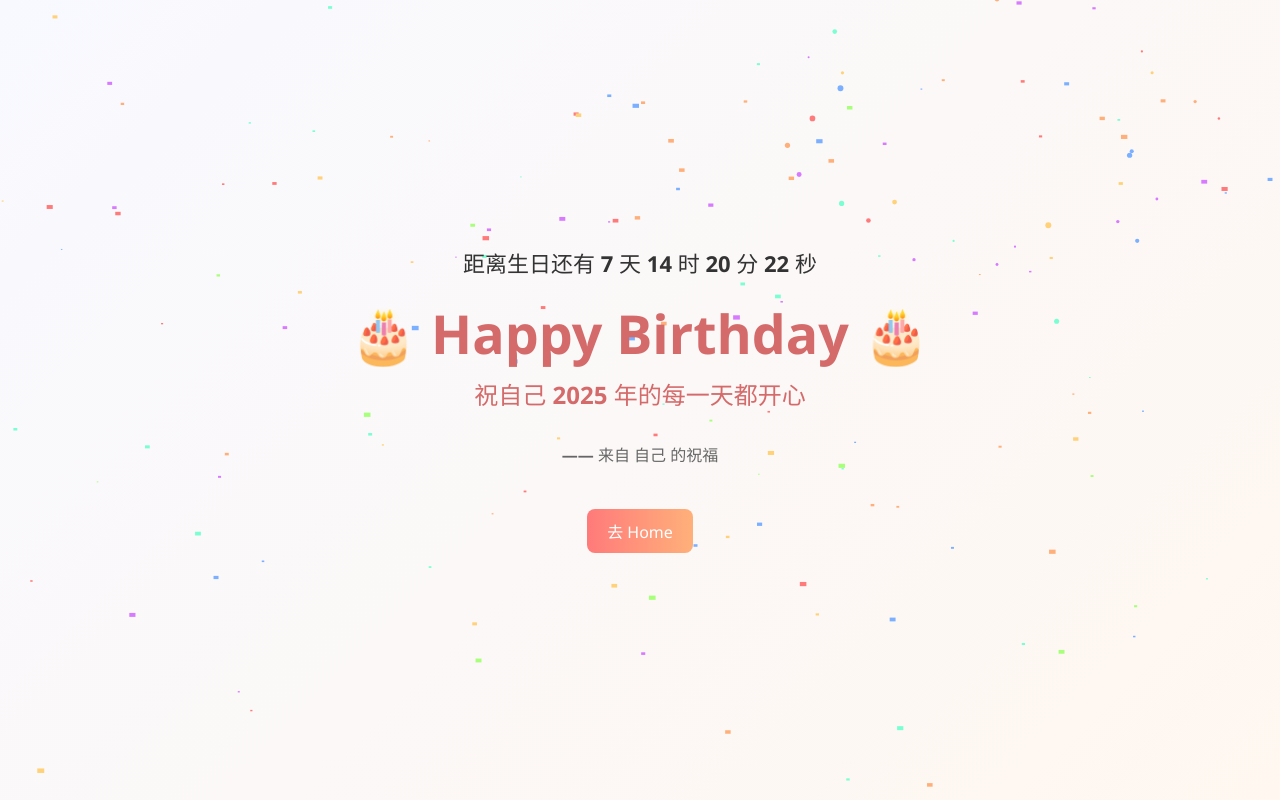
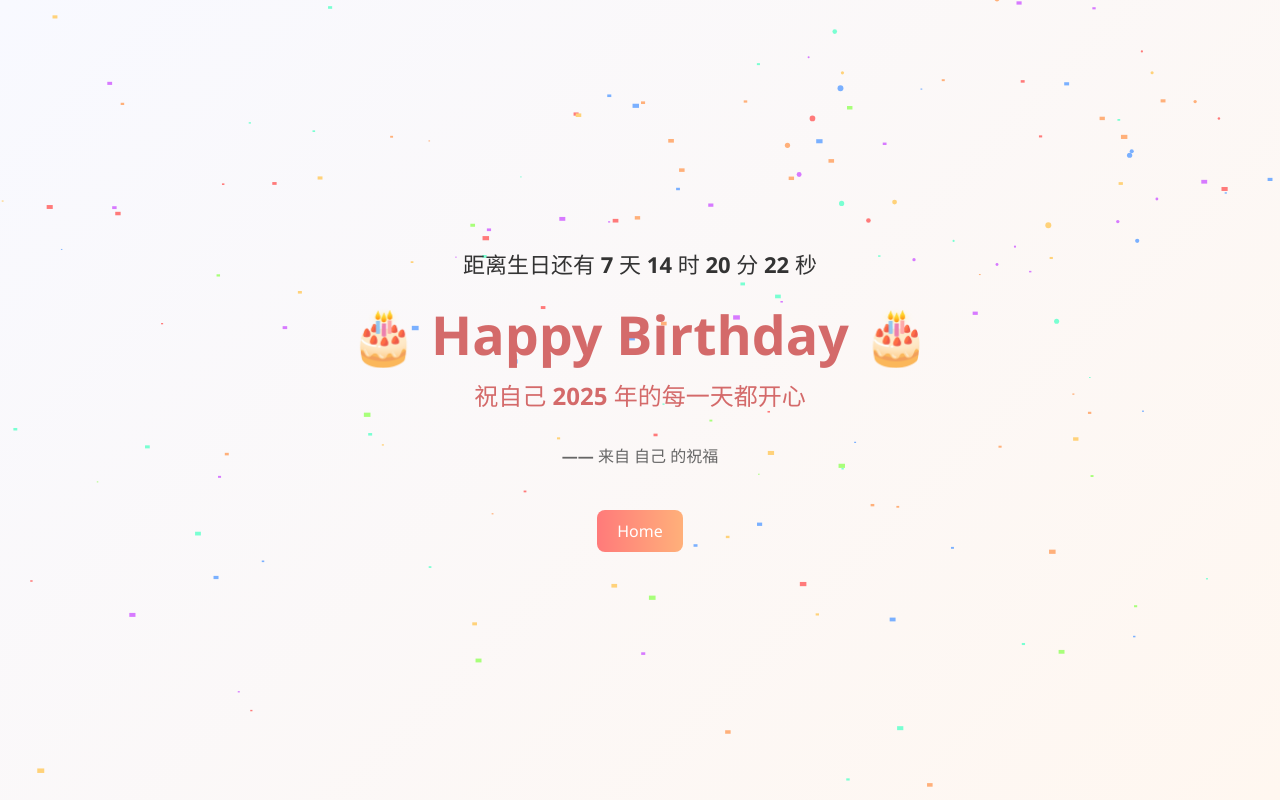
Before and after one commit to DarkNightWalker/yqwh, a Vue app: page /#/ in a window 1280 px wide. Built offline with nearby package versions, Linux system fonts and the light colour scheme.

Commit message:
style(Birthday): 修改祝福页面按钮文案
- 将按钮文案从 "去 Home" 修改为 "Home"，使语言表达更加地道

```diff
--- a/src/views/Birthday.vue
+++ b/src/views/Birthday.vue
@@ -7,7 +7,7 @@
       <h1 ref="title">🎂 Happy Birthday 🎂</h1>
       <h2 ref="subtitle">祝自己 2025 年的每一天都开心</h2>
       <h3 ref="name">—— 来自 自己 的祝福</h3>
-      <button class="home-btn" @click="goHome">去 Home</button>
+      <button class="home-btn" @click="goHome">Home</button>
     </div>
   </div>
 </template>
```
